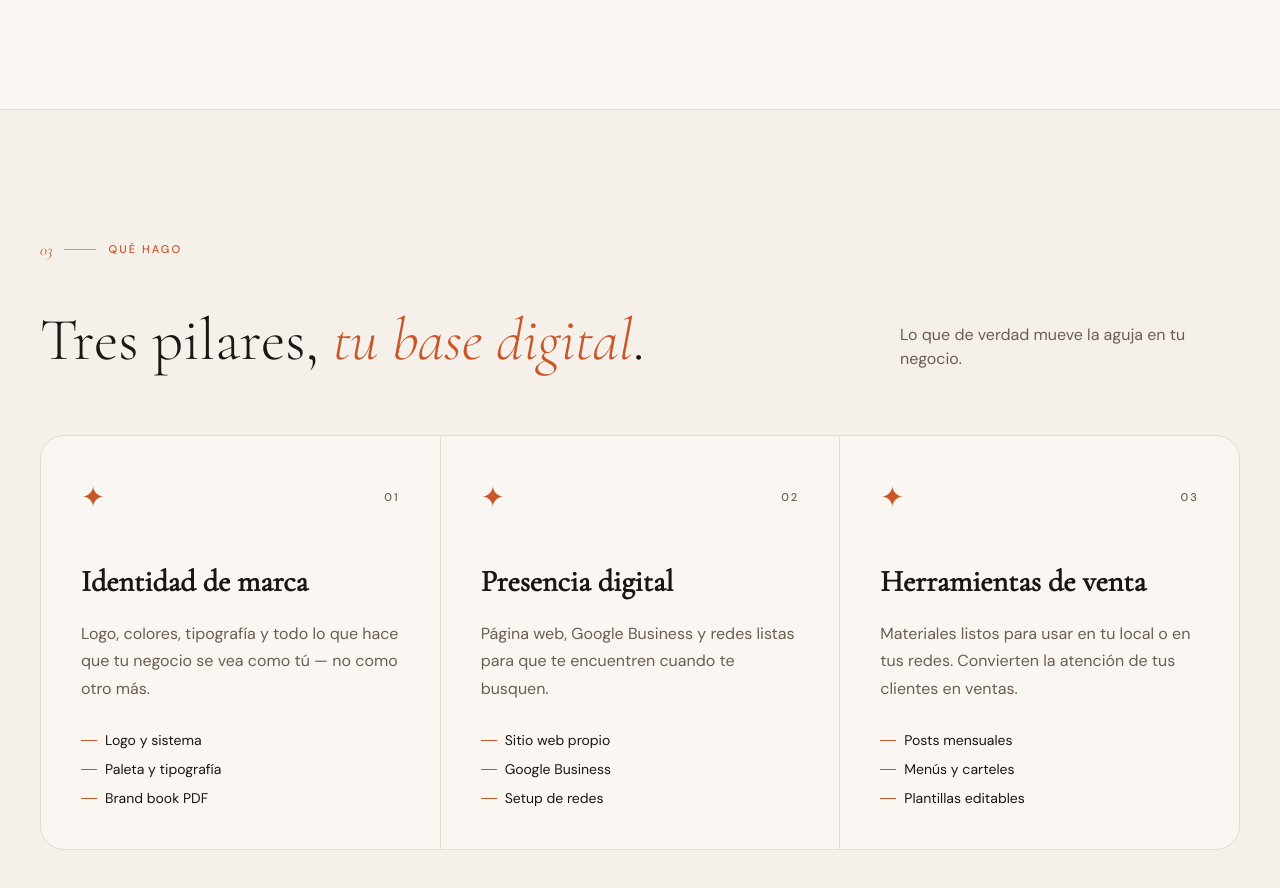
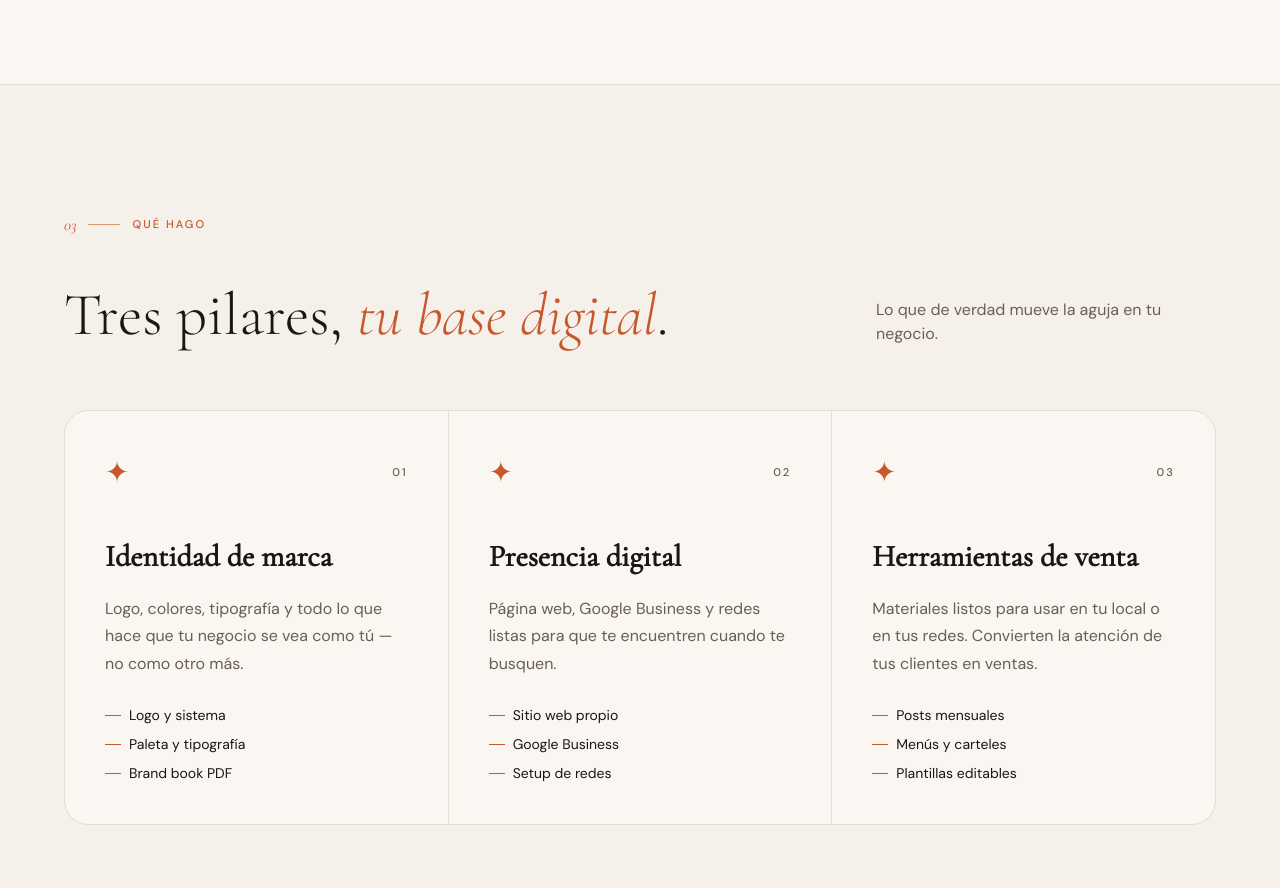
Before and after one commit to mrussildi/montserussildi, a plain HTML site: page index.html in a window 1280 px wide. Shown: the part 1822-2710 px from the top of the page. Drawn offline with nearby package versions, Linux system fonts and the light colour scheme.

Commit message:
ajuste de tamaño de imágenes y paddings en móvil

```diff
--- a/index.html
+++ b/index.html
@@ -25,7 +25,14 @@
 .tc{color:var(--terracota)}
 .muted{color:var(--muted)}
 .eyebrow{font-size:.7rem;text-transform:uppercase;letter-spacing:.18em;font-weight:500}
-.container{max-width:1200px;margin:0 auto;padding:0 24px}
+.container {
+  width: 90%;
+  margin-right: auto;
+  margin-left: auto;
+  padding-left: 24px;   /* Esto da el espacio en la orilla izquierda en móvil */
+  padding-right: 24px;  /* Esto da el espacio en la orilla derecha en móvil */
+  box-sizing: border-box;
+}
 @media(min-width:1024px){.container{padding:0 40px}}
 
 /* Nav */
@@ -98,8 +105,15 @@
 /* Servicios */
 .svc-head{display:flex;flex-wrap:wrap;align-items:flex-end;justify-content:space-between;gap:24px;margin-top:24px}
 .svc-grid{margin-top:64px;display:grid;grid-template-columns:1fr;gap:1px;background:var(--border);border:1px solid var(--border);border-radius:1.5rem;overflow:hidden}
-@media(min-width:768px){.svc-grid{grid-template-columns:repeat(3,1fr)}}
-.svc{background:var(--card);padding:40px;transition:background .25s}
+
+@media(min-width:768px){
+  .svc-grid{grid-template-columns:repeat(3,1fr)}
+  .svc{padding:40px !important} /* En pantallas grandes (computadora), mantiene sus 40px originales */
+}
+
+/* AQUÍ EL CAMBIO: El padding base ahora es de 24px (arriba/abajo) y 20px (lados) para celular */
+.svc{background:var(--card);padding:24px 20px;transition:background .25s}
+
 .svc:hover{background:rgba(242,221,212,.4)}
 .svc-top{display:flex;justify-content:space-between;align-items:center}
 .svc-top .star{font-family:'Cormorant Garamond',serif;color:var(--terracota);font-size:1.8rem}
@@ -233,7 +247,7 @@
       <p class="lead">Ayudo a negocios locales a tener una presencia digital profesional — desde su identidad visual hasta su página web y redes sociales.</p>
       <div class="hero-cta">
         <a class="btn btn-primary btn-lg" href="https://wa.me/528132537834?text=¡Hola%20Montse, quiero agendar una llamada de diagnóstico!" target="_blank" rel="noopener">Hablemos por WhatsApp <span>→</span></a>
-        <a class="link" href="#servicios">Conoce qué hago ↓</a>
+        <a class="link" href="#paquetes">Conoce qué hago ↓</a>
       </div>
       <div class="stats">
         <div><span class="num">+10</span><span class="lbl">Negocios locales</span></div>
```
